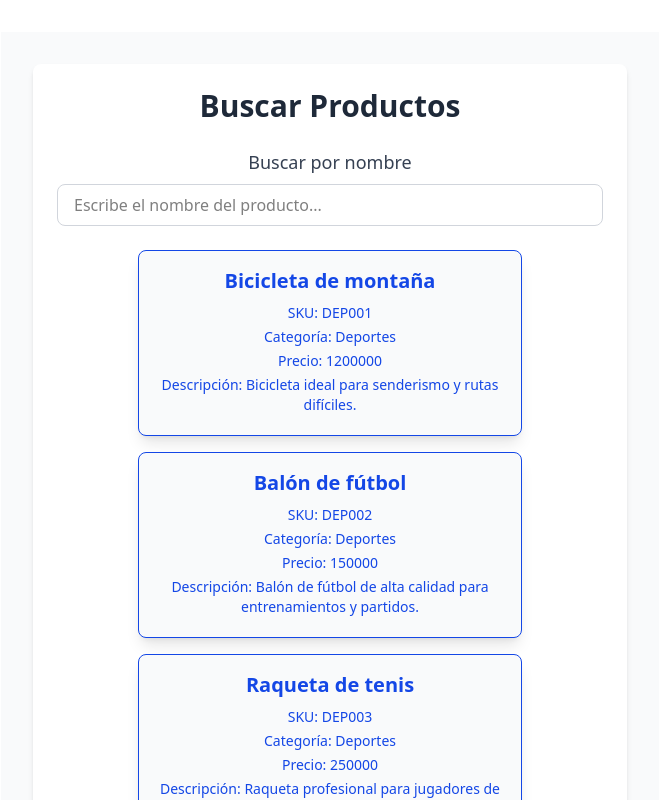
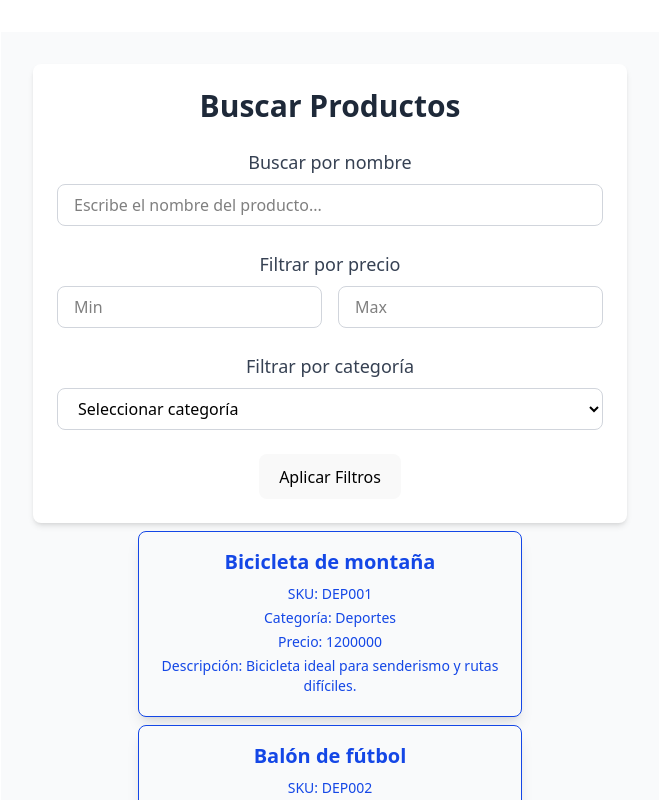
Before and after one commit to erozog125/instrumento-evaluacion-react, a React (Vite) app: page / in a window 1280 px wide. Shown: the top 800 px of the page, without its empty margins (310-969 px from the left). Built offline with nearby package versions, Linux system fonts and the light colour scheme.

Commit message:
Guardado 3

```diff
--- a/src/components/FilterProducts.jsx
+++ b/src/components/FilterProducts.jsx
@@ -4,11 +4,16 @@ import { products } from '../assets/products.js'
 import { useState } from 'react'
 
 export const FilterProducts = () => {
-  const [Name, SetName] = useState("");
+  const [Name, SetName] = useState('')
+  const [MinPrice, SetMinPrice] = useState(0)
+  const [MaxPrice, SetMaxPrice] = useState(0)
 
   const filteredProducts = products.filter((product) =>
-    product.nameProduct.toLowerCase().includes(Name.toLowerCase())
-  );
+    product.nameProduct.toLowerCase().includes(Name.toLowerCase()) &&
+    (MinPrice === '' || product.price >= parseFloat(MinPrice)) &&
+    (MaxPrice === '' || product.price <= parseFloat(MaxPrice))
+  )
+
   return (
     <div className="flex flex-col items-center p-8 bg-gray-50 min-h-screen">
       {/* Contenedor principal */}
```
